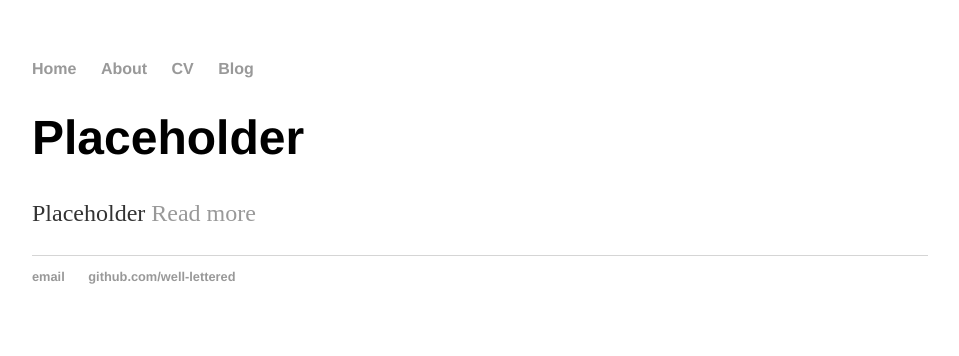
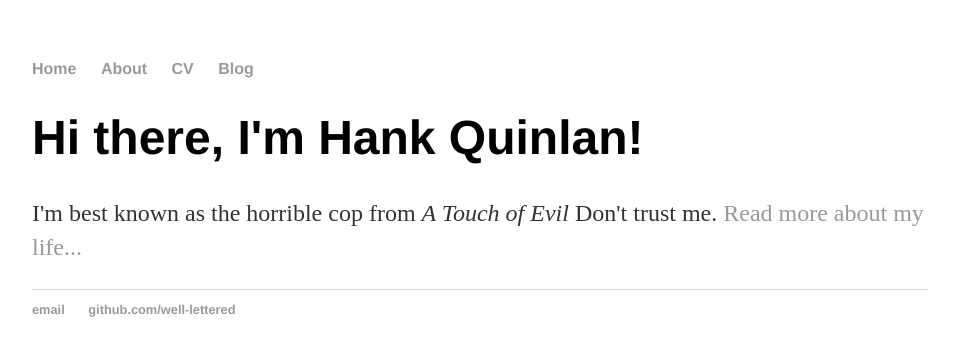
Before and after one commit to well-lettered/well-lettered.github.io, a Jekyll site: the page built from index.html, in a window 1280 px wide. Shown: the top 356 px of the page, without its empty margins (160-1119 px from the left). Built offline with Jekyll 4.4.1, drawn with Linux system fonts in a browser that asks for light colours; Markdown is read by kramdown in place of the engine named in the settings.

Commit message:
Update index.html

```diff
--- a/index.html
+++ b/index.html
@@ -1,30 +1,8 @@
-<!DOCTYPE html>
-<html>
-	<head>
-		<title>well-lettered</title>
-		<!-- link to main stylesheet -->
-		<link rel="stylesheet" type="text/css" href="/css/main.css">
-	</head>
-	<body>
-		<nav>
-    		<ul>
-        		<li><a href="/">Home</a></li>
-	        	<li><a href="/about">About</a></li>
-        		<li><a href="/cv">CV</a></li>
-        		<li><a href="/blog">Blog</a></li>
-    		</ul>
-		</nav>
-		<div class="container">
-    		<div class="blurb">
-        		<h1>Placeholder</h1>
-				<p>Placeholder <a href="/about">Read more</a></p>
-    		</div><!-- /.blurb -->
-		</div><!-- /.container -->
-		<footer>
-    		<ul>
-        		<li><a href="">email</a></li>
-        		<li><a href="https://github.com/well-lettered">github.com/well-lettered</a></li>
-			</ul>
-		</footer>
-	</body>
-</html>
+---
+layout: default
+title: Hank Quinlan, Horrible Cop
+---
+<div class="blurb">
+	<h1>Hi there, I'm Hank Quinlan!</h1>
+	<p>I'm best known as the horrible cop from <em>A Touch of Evil</em> Don't trust me. <a href="/about">Read more about my life...</a></p>
+</div><!-- /.blurb -->
```
